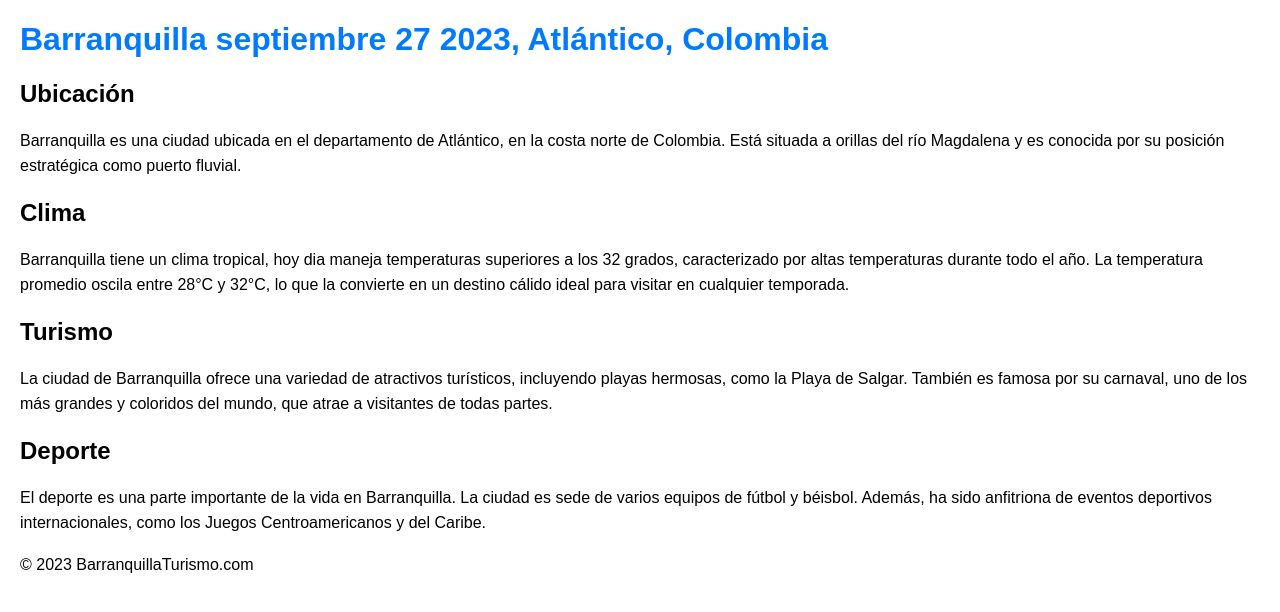
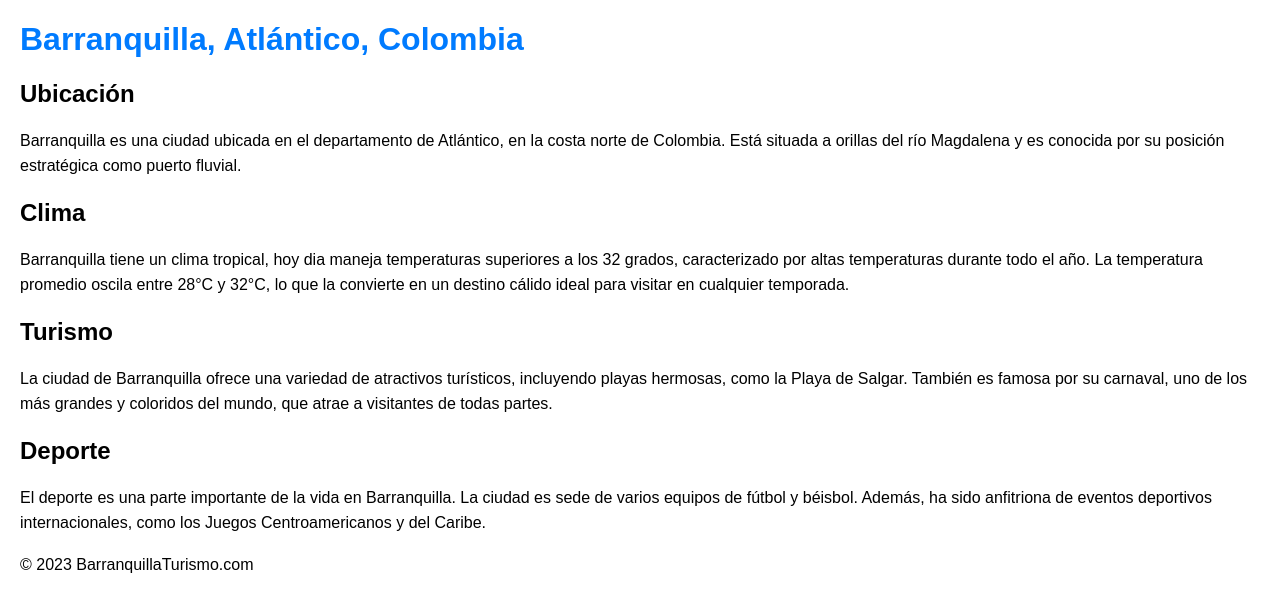
Before and after one commit to emanueldonado/buenaspracticasguia3, a plain HTML site: page index.html in a window 1280 px wide. Drawn offline with Linux system fonts and the light colour scheme.

Commit message:
quite fecha

```diff
--- a/index.html
+++ b/index.html
@@ -19,7 +19,7 @@
 </head>
 <body>
     <header>
-        <h1>Barranquilla septiembre 27 2023, Atlántico, Colombia</h1>
+        <h1>Barranquilla, Atlántico, Colombia</h1>
     </header>
     <section>
         <h2>Ubicación</h2>
```
